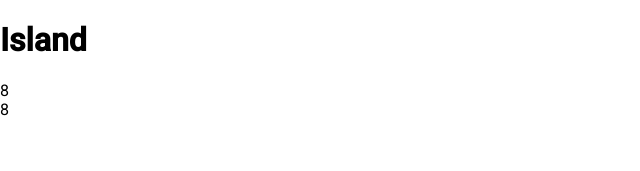
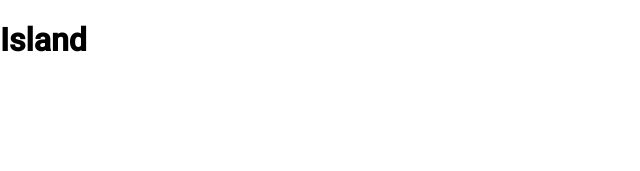
Before and after one commit to baptonx/islanders, an Angular app in the folder game-frontend/: page /inventory in a window 1280 px wide. Shown: the top 171 px of the page, without its empty margins (0-640 px from the left). Built offline with nearby package versions, Linux system fonts and the light colour scheme.

Commit message:
inventoryComponent marche

```diff
--- a/game-frontend/src/app/inventory/inventory.component.html
+++ b/game-frontend/src/app/inventory/inventory.component.html
@@ -1,4 +1,3 @@
 
-<div ngFor="let x of [0,1,2,3]">
-  {{ x }}
+<div>
 </div>
```
